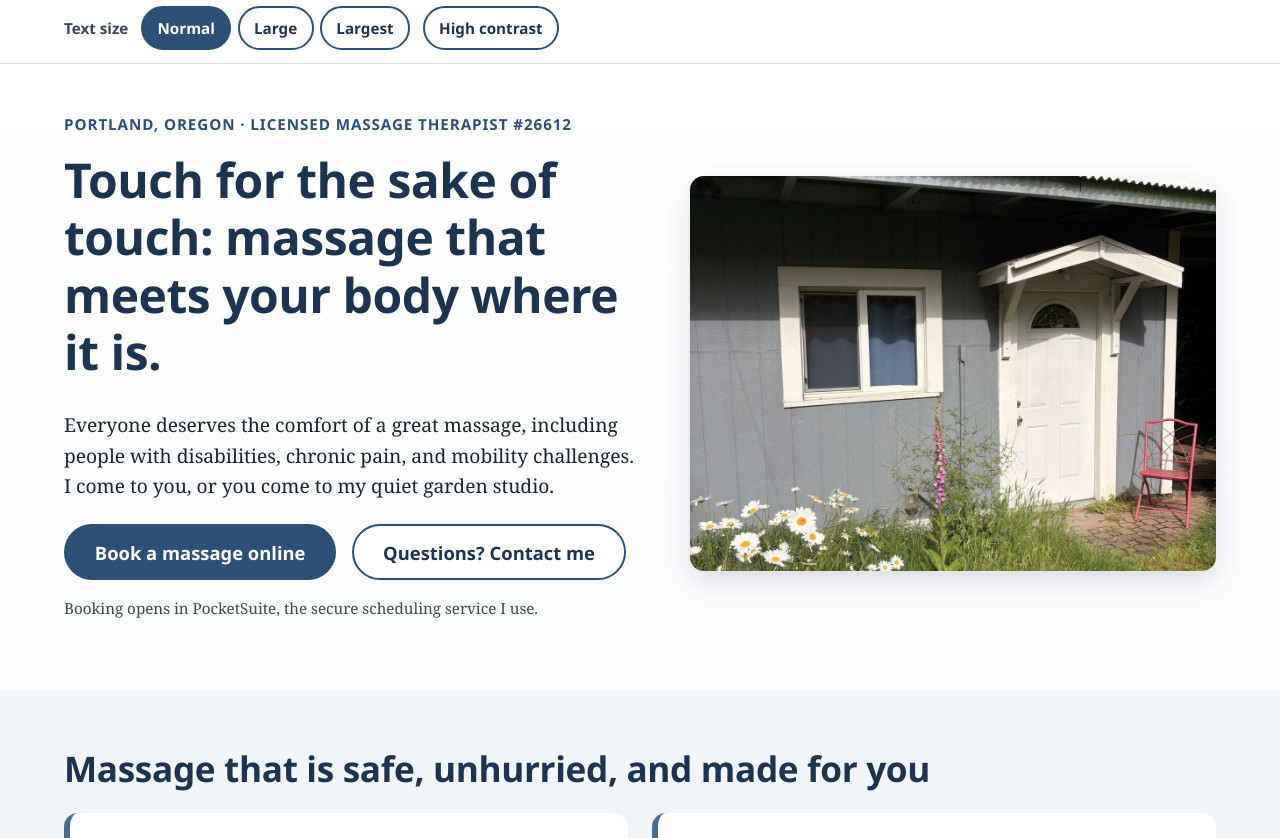
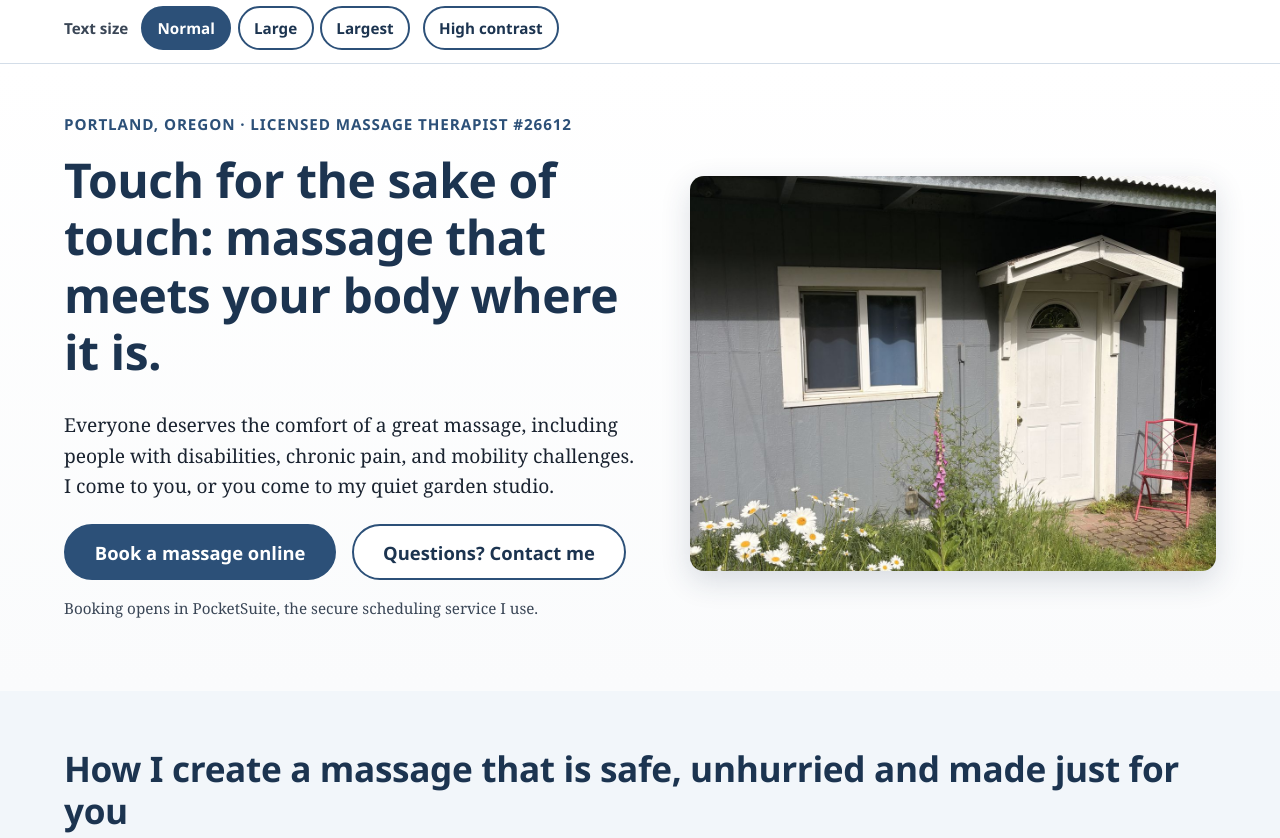
Before and after one commit to RogueLights/AddiesMassage, a plain HTML site: page index.html in a window 1280 px wide. Shown: the part 88-926 px from the top of the page. Drawn offline with Linux system fonts and the light colour scheme.

Commit message:
Update the 'why' section heading
Co-Authored-By: Claude Opus 5.5 <noreply@anthropic.com>
Claude-Session: https://claude.ai/code/session_01SMx5TcE36TckUN9UH78vPA

```diff
--- a/index.html
+++ b/index.html
@@ -93,7 +93,7 @@
 
     <section class="band band-soft" id="why" aria-labelledby="why-heading">
       <div class="wrap">
-        <h2 id="why-heading">Massage that is safe, unhurried, and made for you</h2>
+        <h2 id="why-heading">How I create a massage that is safe, unhurried and made just for you</h2>
         <ul class="feature-list">
           <li>
             <h3>Experience with bodies that need extra care</h3>
```
